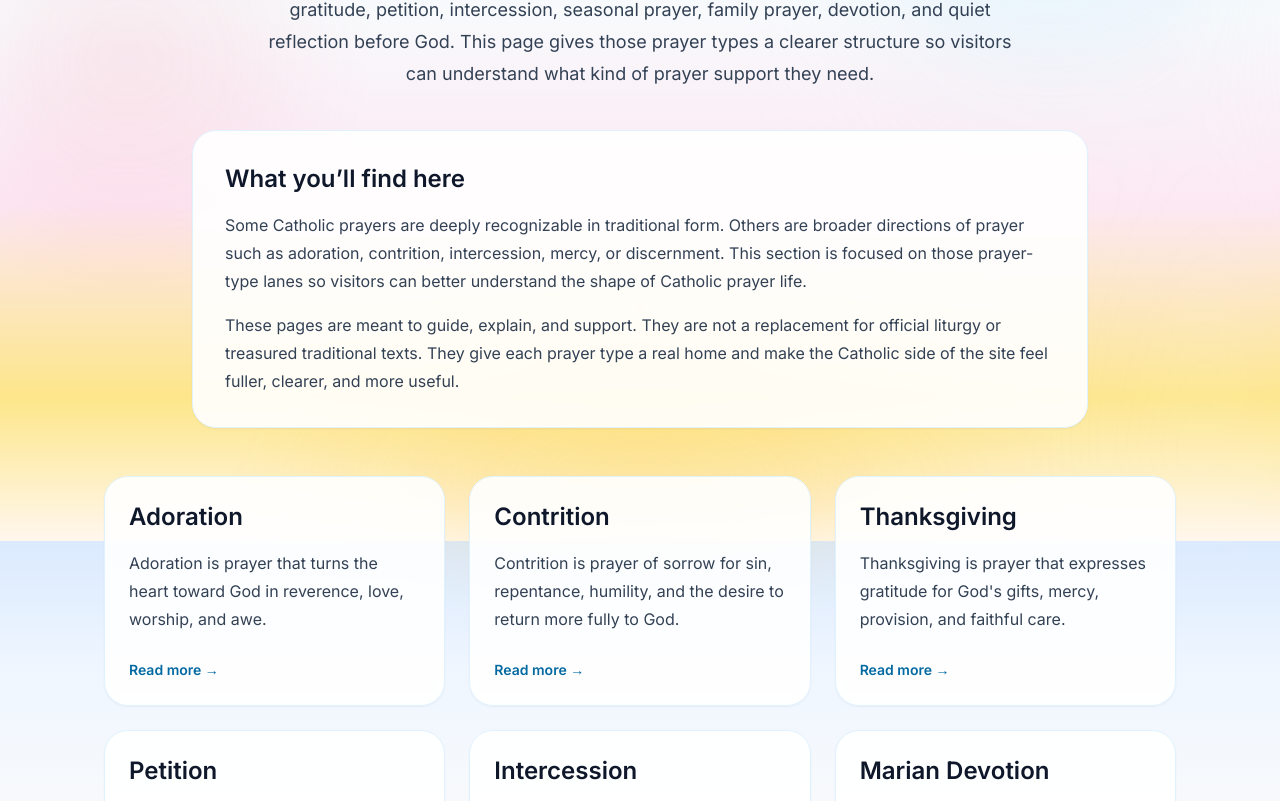
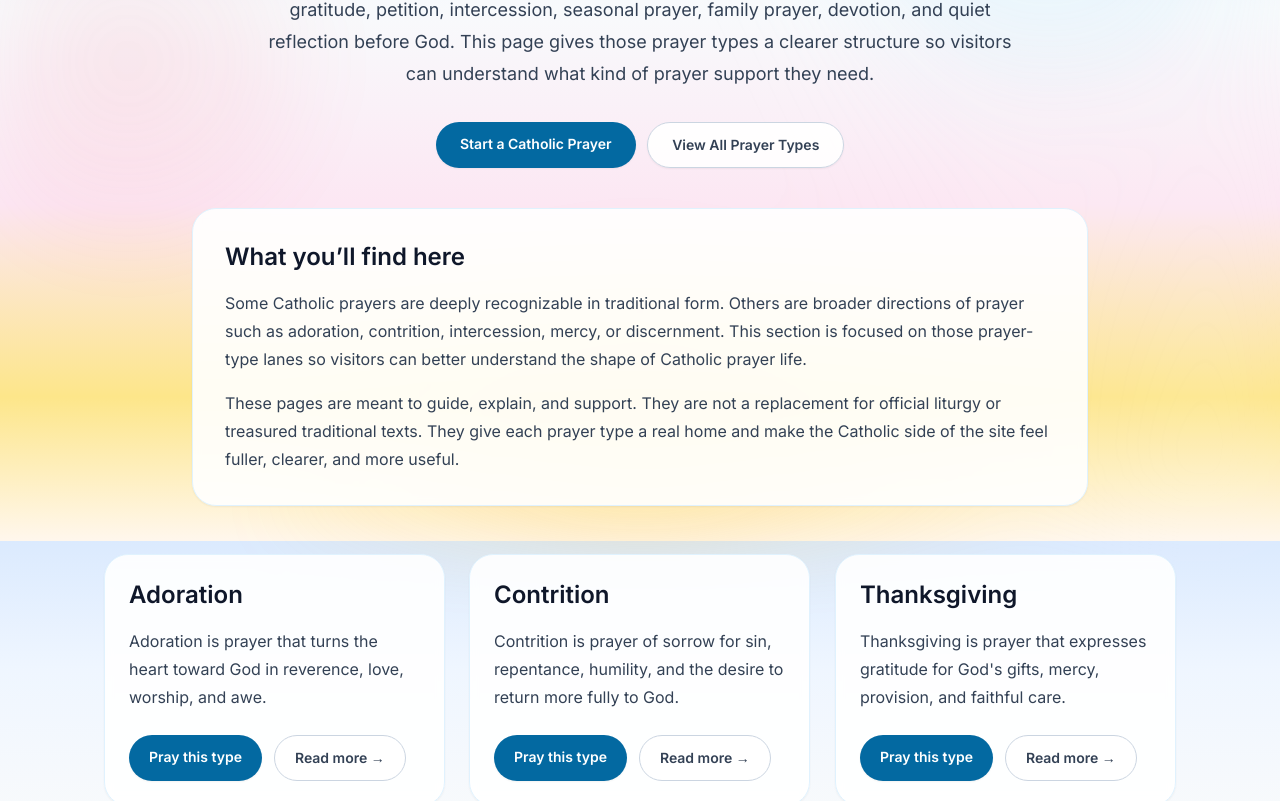
Before and after one commit to Skkyfarm/pray-with-god, a Next.js app: page /prayer-types/catholic in a window 1280 px wide. Shown: the part 259-1060 px from the top of the page. Built offline with nearby package versions, Linux system fonts and the light colour scheme; no server answers.

Commit message:
Add Catholic prayer type card CTAs

```diff
--- a/app/prayer-types/catholic/page.tsx
+++ b/app/prayer-types/catholic/page.tsx
@@ -13,6 +13,10 @@ export const metadata: Metadata = {
     canonical: "/prayer-types/catholic",
   },
 };
+
+function getPrayerTypeHref(slug: string) {
+  return `/prayer-types/catholic/${slug}`;
+}
 
 export default function CatholicPrayerTypesPage() {
   return (
@@ -34,6 +38,22 @@ export default function CatholicPrayerTypesPage() {
             This page gives those prayer types a clearer structure so visitors
             can understand what kind of prayer support they need.
           </p>
+
+          <div className="mt-8 flex flex-wrap justify-center gap-3">
+            <Link
+              href={getPrayerTypePrayHref("catholic", "Adoration")}
+              className="pwg-guided-action rounded-full bg-sky-700 px-6 py-3 text-sm font-semibold text-white shadow-sm hover:bg-sky-800"
+            >
+              Start a Catholic Prayer
+            </Link>
+
+            <Link
+              href="/prayer-types"
+              className="rounded-full border border-slate-300 bg-white/90 px-6 py-3 text-sm font-semibold text-slate-700 shadow-sm transition hover:border-slate-400 hover:bg-white hover:shadow-md"
+            >
+              View All Prayer Types
+            </Link>
+          </div>
         </div>
 
         <div className="mx-auto mt-10 max-w-4xl rounded-3xl border border-sky-100 bg-white/90 p-8 shadow-sm backdrop-blur-sm">
@@ -57,23 +77,32 @@ export default function CatholicPrayerTypesPage() {
 
         <div className="mt-12 grid gap-6 md:grid-cols-2 xl:grid-cols-3">
           {CATHOLIC_PRAYER_TYPES.map((item) => (
-            <Link
+            <article
               key={item.slug}
-              href={`/prayer-types/catholic/${item.slug}`}
-              className="rounded-3xl border border-sky-100 bg-white/90 p-6 shadow-sm backdrop-blur-sm transition hover:-translate-y-1 hover:border-sky-300 hover:shadow-md"
+              className="pwg-guided-action flex h-full flex-col rounded-3xl border border-sky-100 bg-white/90 p-6 shadow-sm backdrop-blur-sm"
             >
               <h2 className="text-2xl font-semibold">{item.title}</h2>
 
-              <p className="mt-4 text-base leading-7 text-slate-700">
+              <p className="mt-4 flex-1 text-base leading-7 text-slate-700">
                 {item.shortDescription}
               </p>
 
-              <div className="mt-6">
-                <span className="inline-flex items-center text-sm font-semibold text-sky-700">
+              <div className="mt-6 flex flex-wrap gap-3">
+                <Link
+                  href={getPrayerTypePrayHref("catholic", item.title)}
+                  className="pwg-guided-action rounded-full bg-sky-700 px-5 py-3 text-sm font-semibold text-white shadow-sm hover:bg-sky-800"
+                >
+                  Pray this type
+                </Link>
+
+                <Link
+                  href={getPrayerTypeHref(item.slug)}
+                  className="rounded-full border border-slate-300 bg-white px-5 py-3 text-sm font-semibold text-slate-700 transition hover:border-slate-400 hover:bg-slate-50"
+                >
                   Read more →
-                </span>
+                </Link>
               </div>
-            </Link>
+            </article>
           ))}
         </div>
 
@@ -92,7 +121,7 @@ export default function CatholicPrayerTypesPage() {
           <div className="mt-6 flex flex-wrap gap-3">
             <Link
               href={getPrayerTypePrayHref("catholic", "Adoration")}
-              className="rounded-full bg-sky-700 px-5 py-3 text-sm font-semibold text-white transition hover:bg-sky-800"
+              className="pwg-guided-action rounded-full bg-sky-700 px-5 py-3 text-sm font-semibold text-white hover:bg-sky-800"
             >
               Go to Catholic Prayer Experience
             </Link>
```
